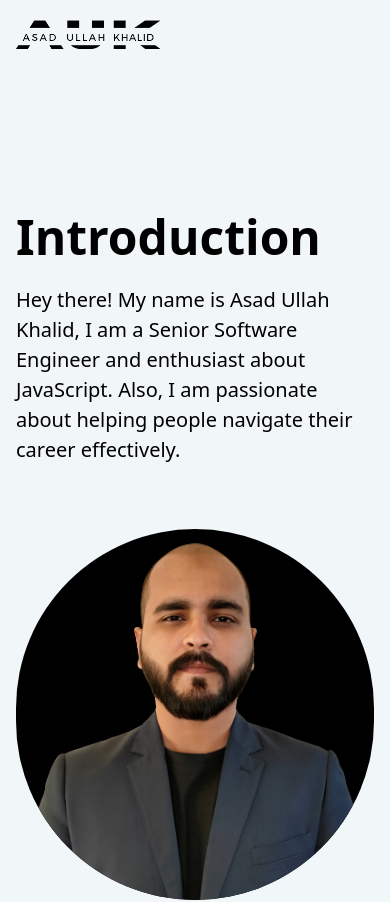
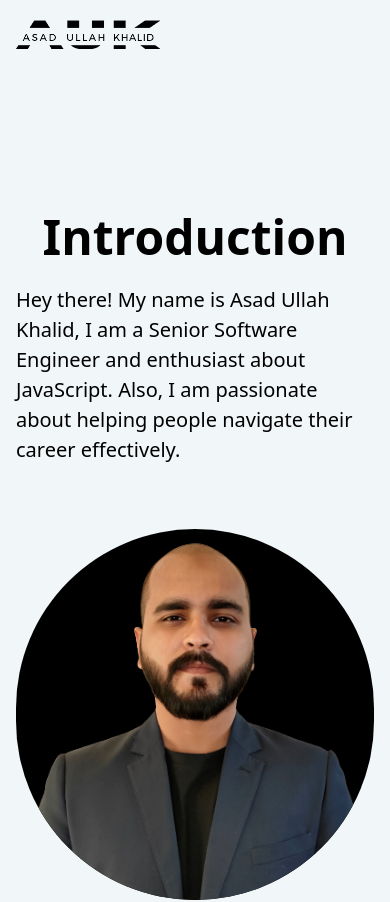
Before and after one commit to asadkhalid305/portfolio, a Next.js app: page /about in a window 390 px wide. Shown: the top 902 px of the page. Built offline with nearby package versions, Linux system fonts and the light colour scheme.

Commit message:
enhance: file name update, heading center for mobile, misc

```diff
--- a/src/app/about/components/general/display-info.tsx
+++ b/src/app/about/components/general/display-info.tsx
@@ -4,7 +4,6 @@ import { DisplayInfoProps } from "@/app/utils/types";
 export default function DisplayInfo({
   description = "",
   heading = "",
-  centerHeading = false,
   paddingRight = false,
   paddingTop = false,
   paddingBottom = false,
@@ -19,9 +18,9 @@ export default function DisplayInfo({
       })}
     >
       <h1
-        className={clsx("text-5xl font-extrabold pb-6 lg:text-6xl", {
-          "text-center": centerHeading,
-        })}
+        className={clsx(
+          "text-center text-5xl font-extrabold pb-6 lg:text-6xl lg:text-left"
+        )}
       >
         {heading}
       </h1>
--- a/src/app/components/chatbot/chatbotMessages.tsx
+++ b/src/app/components/chatbot/chatbot-messages.tsx
@@ -1,8 +1,7 @@
-// ChatMessage.tsx
 import { useEffect, useRef } from "react";
 import { ChatbotMessagesProps } from "@/app/utils/types";
-import ChatbotLoading from "./chatbotLoading";
-import ChatbotMessage from "./chatbotMessage";
+import ChatbotLoading from "./chatbot-loading";
+import ChatbotMessage from "./chatbot-message";
 
 export default function ChatbotMessages({
   messages,
--- a/src/app/components/chatbot/chatbot.tsx
+++ b/src/app/components/chatbot/chatbot.tsx
@@ -1,8 +1,8 @@
 "use client";
 
-import ChatbotHeader from "./chatbotHeader";
-import ChatbotForm from "./chatbotForm";
-import ChatbotMessages from "./chatbotMessages";
+import ChatbotHeader from "./chatbot-header";
+import ChatbotForm from "./chatbot-form";
+import ChatbotMessages from "./chatbot-messages";
 import useChatbot from "../../hooks/useChatbot";
 import { useState } from "react";
 import clsx from "clsx";
--- a/src/app/components/footer.tsx
+++ b/src/app/components/footer.tsx
@@ -4,7 +4,7 @@ import Link from "next/link";
 export default function Footer() {
   return (
     <footer className="bg-c-dark text-c-light text-center py-10">
-      <div className="flex flex-col justify-between items-center px-4 md:flex-row lg:max-w-7xl lg:mx-auto">
+      <div className="flex flex-col justify-between items-center px-4 lg:flex-row lg:max-w-7xl lg:mx-auto">
         <div className="space-x-1 text-xl">
           <span>&#169;</span>
           <span>2023 Asad Ullah Khalid. All rights reserved.</span>
--- a/src/app/components/header.tsx
+++ b/src/app/components/header.tsx
@@ -27,7 +27,7 @@ export default function Header() {
           draggable="false"
           src={isDark ? "/images/logo-light.png" : "/images/logo-dark.png"}
           width="144"
-          height="30"
+          height="144"
         />
         <ul className="hidden text-lg font-medium md:show md:flex">
           {links.map((link) => (
--- a/src/app/utils/types.ts
+++ b/src/app/utils/types.ts
@@ -27,7 +27,6 @@ export type ButtonProps = {
 export type DisplayInfoProps = {
   description?: string;
   heading: string;
-  centerHeading?: boolean;
   paddingRight?: boolean;
   paddingTop?: boolean;
   paddingBottom?: boolean;
```
Also changed, not shown: src/app/components/chatbot/chatbot-form.tsx (renamed from src/app/components/chatbot/chatbotForm.tsx), src/app/components/chatbot/chatbot-header.tsx (renamed from src/app/components/chatbot/chatbotHeader.tsx), src/app/components/chatbot/chatbot-loading.tsx (renamed from src/app/components/chatbot/chatbotLoading.tsx), src/app/components/chatbot/chatbot-message.tsx (renamed from src/app/components/chatbot/chatbotMessage.tsx).
